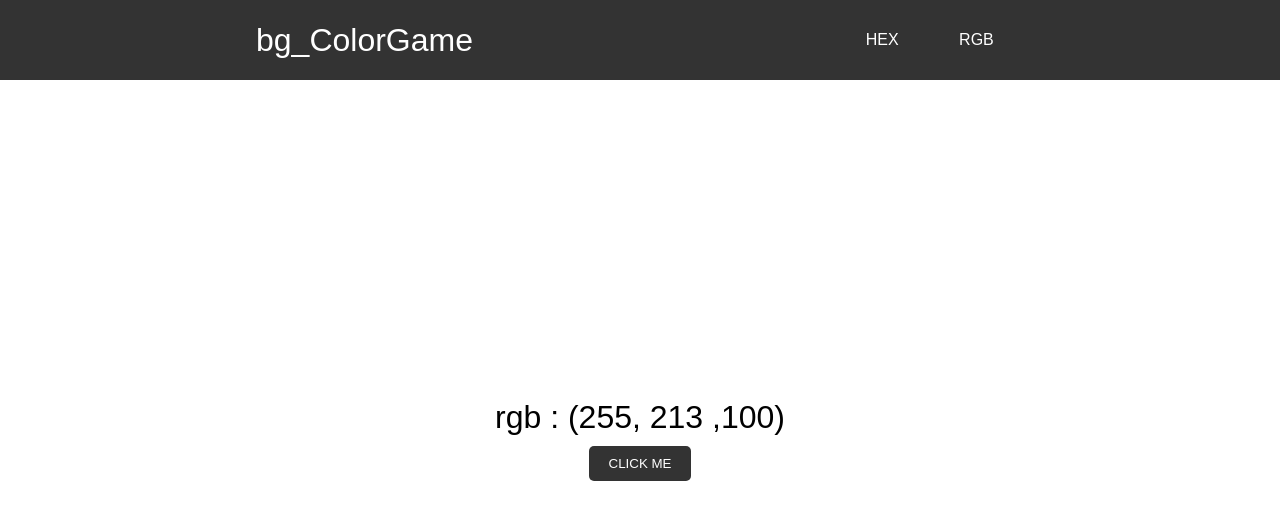
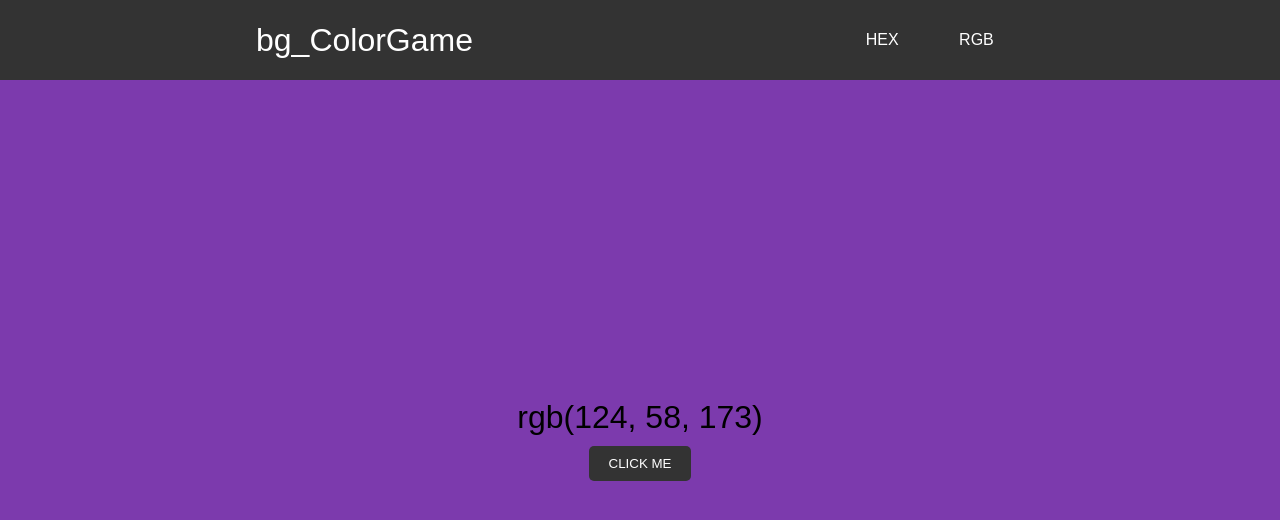
Before and after one commit to Munem-Prionto/bg-colorGame, a plain HTML site: page rgb.html in a window 1280 px wide. Drawn offline with Linux system fonts and the light colour scheme.

Commit message:
rgb done

```diff
--- a/rgb.html
+++ b/rgb.html
@@ -18,11 +18,8 @@
     </nav>
 
     <section>
-        <div class="colorTxt">rgb :  <span id="rgb">(255, 213 ,100)</span></div>
-
-            <button id="btn">CLICK ME</button>
-
-
+        <div class="colorTxt" id="rgb">rgb : (255, 213 ,100)</div>
+        <button id="btn">CLICK ME</button>
     </section>
 
     <script src="rgb.js"></script>
--- a/rgb.js
+++ b/rgb.js
@@ -0,0 +1,17 @@
+const rgbDisplay = document.querySelector('#rgb');
+const btn = document.querySelector('#btn');
+
+const color = () => {
+    const r = Math.floor(Math.random() * 266);
+    const g = Math.floor(Math.random() * 266);
+    const b = Math.floor(Math.random() * 266);
+    rgbDisplay.innerHTML = `rgb(${r}, ${g}, ${b})`;
+    document.body.style.backgroundColor = `rgb(${r}, ${g}, ${b})`;
+    console.log(r , g ,b);
+}
+
+color();
+
+btn.addEventListener('click' , ()=> {
+    color();
+})
--- a/style.css
+++ b/style.css
@@ -60,6 +60,7 @@ section {
     border: none;
     color: white;
     background-color: #333;
+
 }
 #btn:focus {
     outline: none;
```
Also changed, not shown: index.html (+1 -4 lines).
